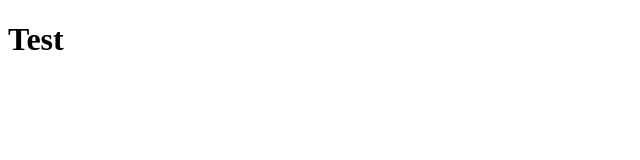
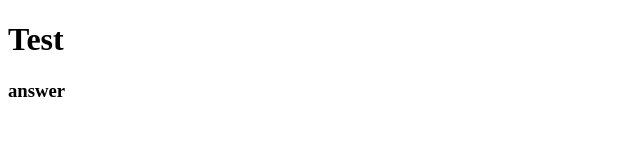
Before and after one commit to yuvarajat/Client-Project, a plain HTML site: page index.html in a window 1280 px wide. Shown: the full height of the page, 0-640 px from the left. Drawn offline with Linux system fonts and the light colour scheme.

Commit message:
Update index.html

```diff
--- a/index.html
+++ b/index.html
@@ -7,5 +7,6 @@
 </head>
 <body>
     <h1>Test</h1>
+    <h3>answer</h3>
 </body>
 </html>
```
